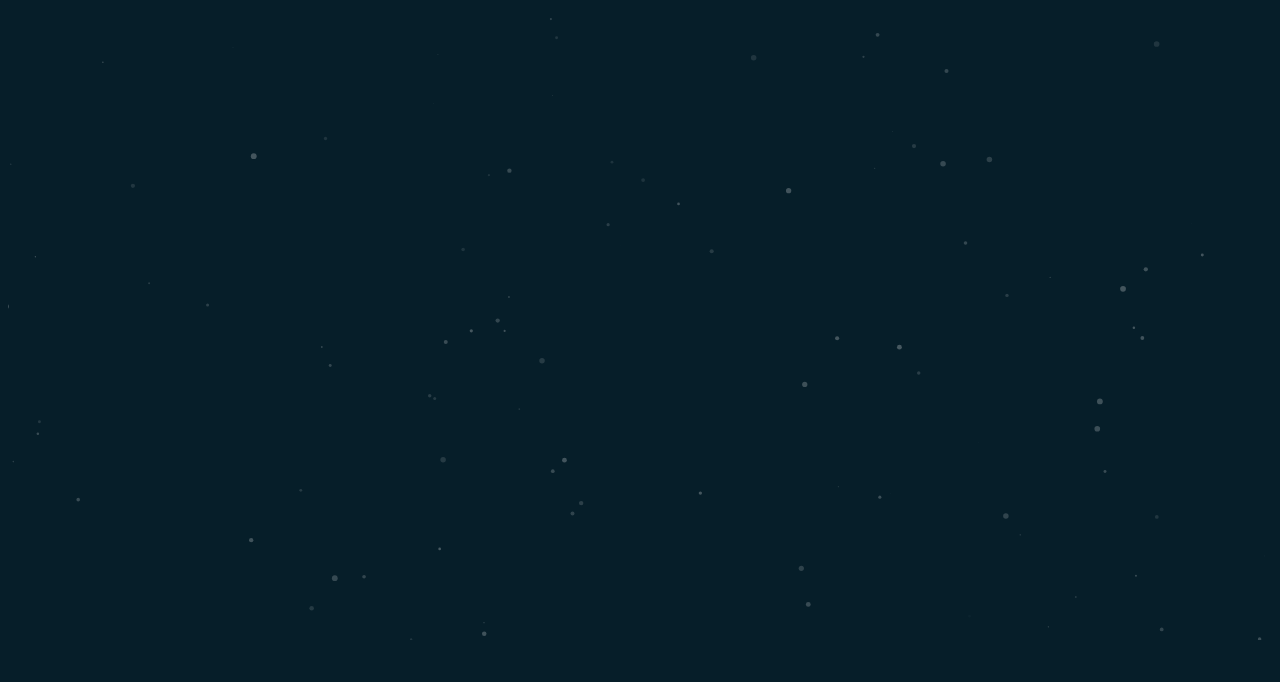
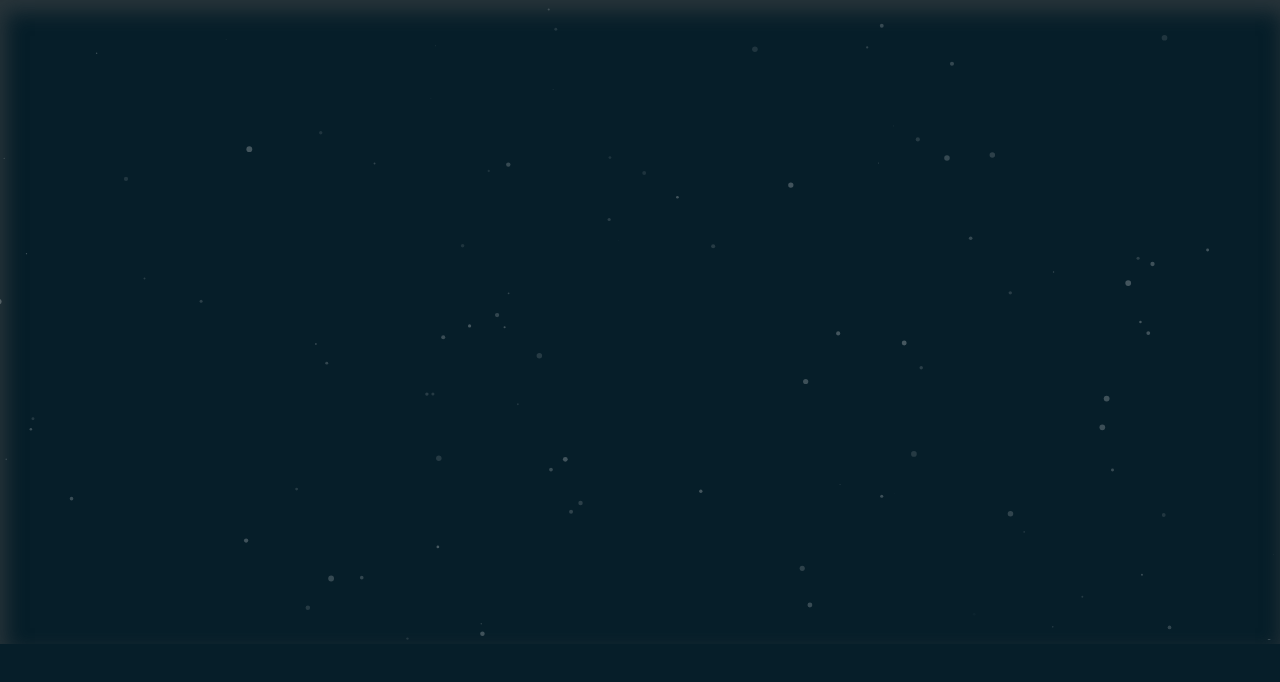
Before and after one commit to the-ding-stroders/el19-stream-background, a plain HTML site: page app/index.html in a window 1280 px wide. Drawn offline with Linux system fonts and the light colour scheme.

Commit message:
Add box-shadow around body

```diff
--- a/app/css/background.css
+++ b/app/css/background.css
@@ -2,6 +2,8 @@
 	background: #001721;
 	-webkit-animation: colorchange 10s ease-in-out infinite;
 	        animation: colorchange 10s ease-in-out infinite;
+	margin: 0;
+	box-shadow: inset 4px 10px 20px 2px rgba(75, 75, 75, 0.50);
 }
 
 /* ----------------------------------------------
```
